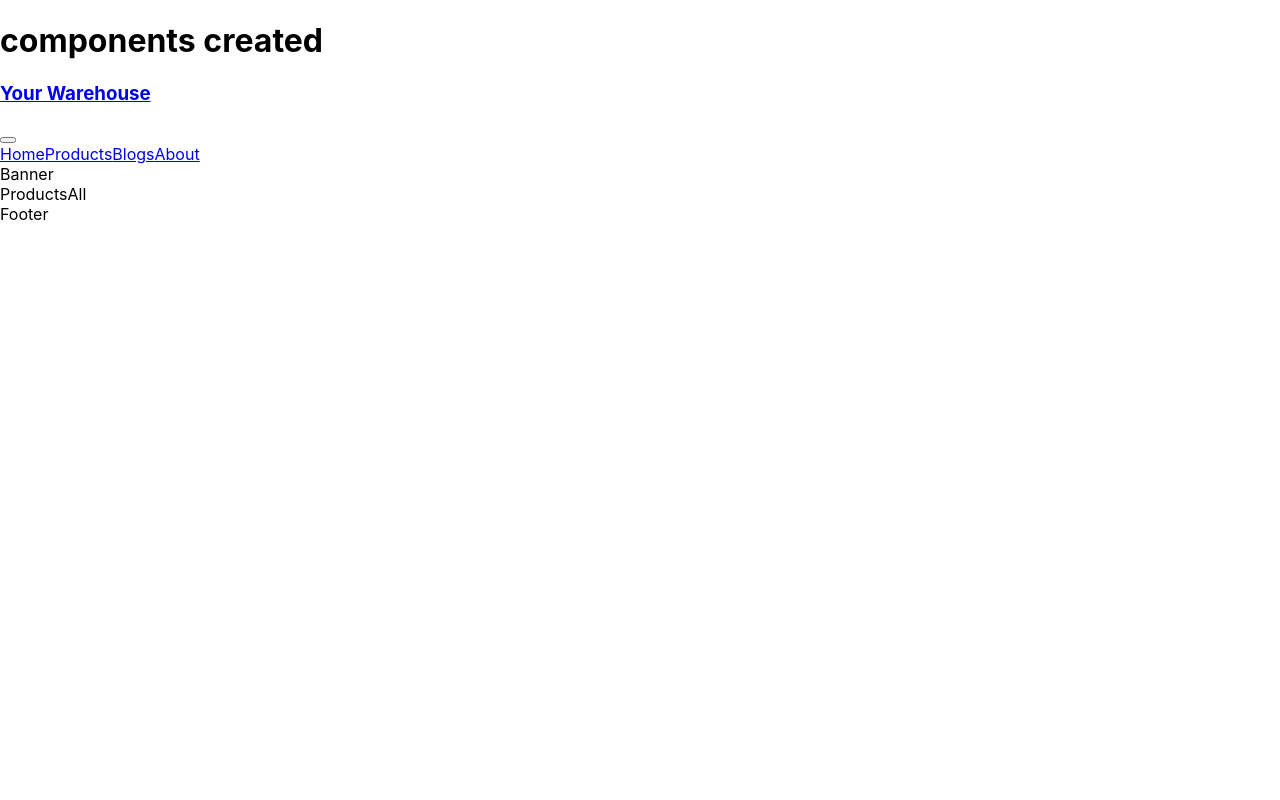
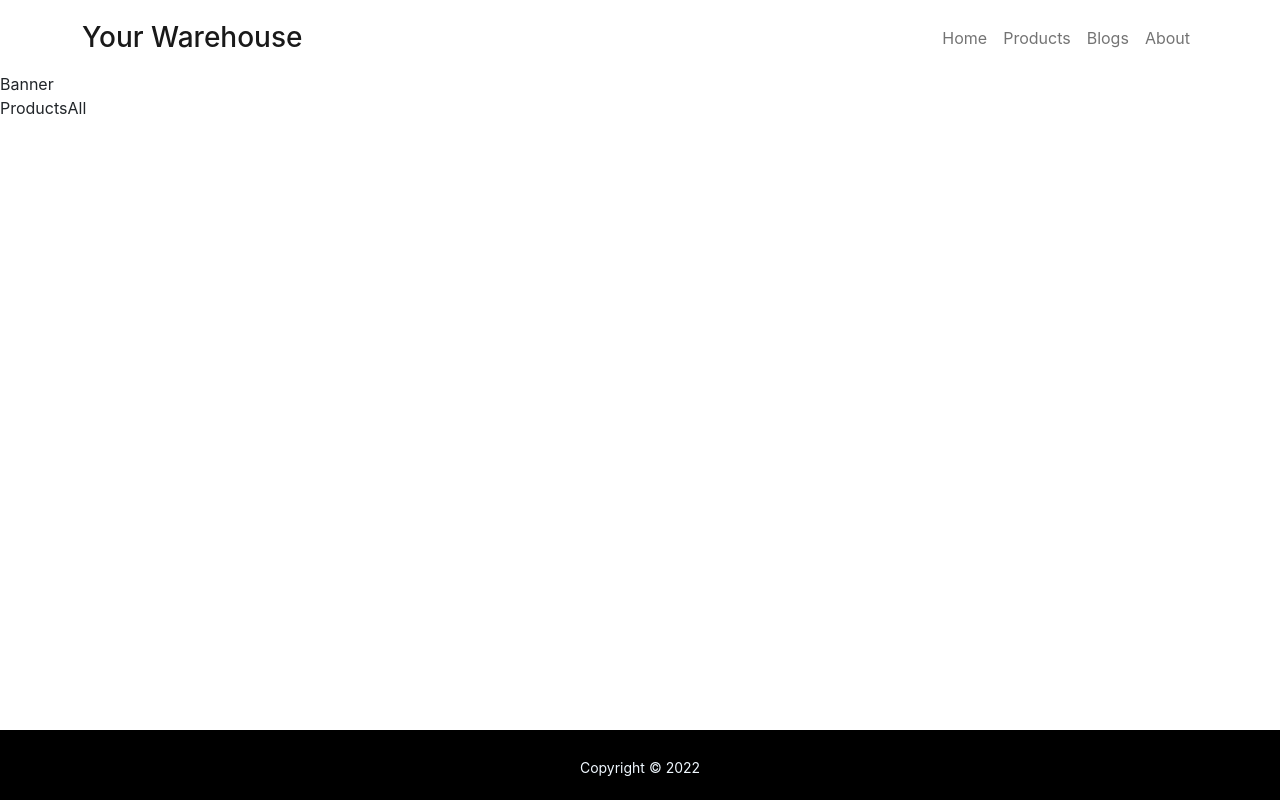
Before and after one commit to AnwarSagor/your-warehouse-client, a React (Create React App) app: page / in a window 1280 px wide. Built offline with nearby package versions, Linux system fonts and the light colour scheme.

Commit message:
Navbar setup

```diff
--- a/public/index.html
+++ b/public/index.html
@@ -1,14 +1,12 @@
 <!DOCTYPE html>
 <html lang="en">
+
 <head>
   <meta charset="utf-8" />
   <link rel="icon" href="%PUBLIC_URL%/favicon.ico" />
   <meta name="viewport" content="width=device-width, initial-scale=1" />
   <meta name="theme-color" content="#000000" />
-    <meta
-      name="description"
-      content="Web site created using create-react-app"
-    />
+  <meta name="description" content="Web site created using create-react-app" />
   <link rel="apple-touch-icon" href="%PUBLIC_URL%/logo192.png" />
   <!--
       manifest.json provides metadata used when your web app is installed on a
@@ -24,8 +22,11 @@
       work correctly both with client-side routing and a non-root public URL.
       Learn how to configure a non-root public URL by running `npm run build`.
     -->
+  <link href="https://cdn.jsdelivr.net/npm/bootstrap@5.1.3/dist/css/bootstrap.min.css" rel="stylesheet"
+    integrity="sha384-1BmE4kWBq78iYhFldvKuhfTAU6auU8tT94WrHftjDbrCEXSU1oBoqyl2QvZ6jIW3" crossorigin="anonymous">
   <title>React App</title>
 </head>
+
 <body>
   <noscript>You need to enable JavaScript to run this app.</noscript>
   <div id="root"></div>
@@ -40,4 +41,5 @@
       To create a production bundle, use `npm run build` or `yarn build`.
     -->
 </body>
+
 </html>
--- a/src/App.js
+++ b/src/App.js
@@ -18,7 +18,6 @@ import NotFound from "./Pages/SharedPage/NotFound";
 function App() {
   return (
     <div>
-      <h1>components created</h1>
       <Header></Header>
       <Routes>
         <Route path="/" element={<Home></Home>}></Route>
--- a/src/Pages/SharedPage/Footer.js
+++ b/src/Pages/SharedPage/Footer.js
@@ -1,10 +1,15 @@
 import React from 'react';
+import './SharedPage.css';
 
 const Footer = () => {
+    const today = new Date();
+    const year = today.getFullYear();
+
     return (
-        <div>
-            Footer
-        </div>
+        <footer className='footer text-center mt-4'>
+            <p><small>Copyright © {year} </small></p>
+
+        </footer>
     );
 };
 
--- a/src/Pages/SharedPage/SharedPage.css
+++ b/src/Pages/SharedPage/SharedPage.css
@@ -0,0 +1,13 @@
+.footer {
+    background-color: black;
+    color: aliceblue;
+    height: 70px;
+    position: fixed;
+    bottom: 0;
+    width: 100%;
+}
+
+.footer p {
+    margin-top: 15px;
+    padding-top: 10px;
+}
```
Lines whose indentation alone changed are shown as unchanged.
